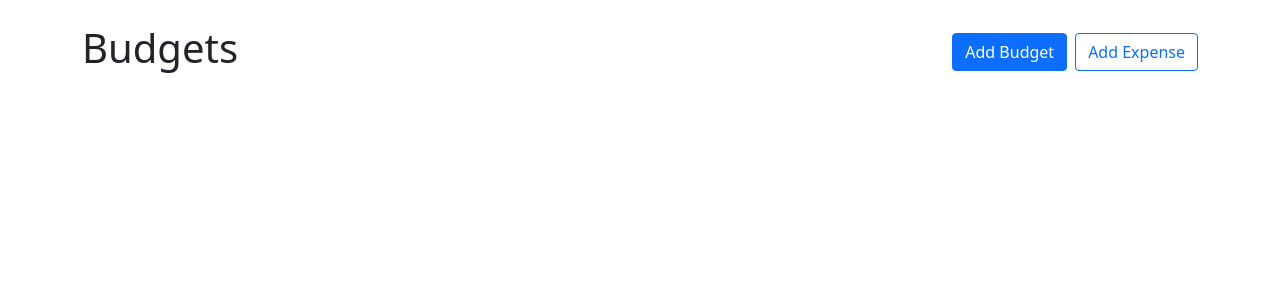
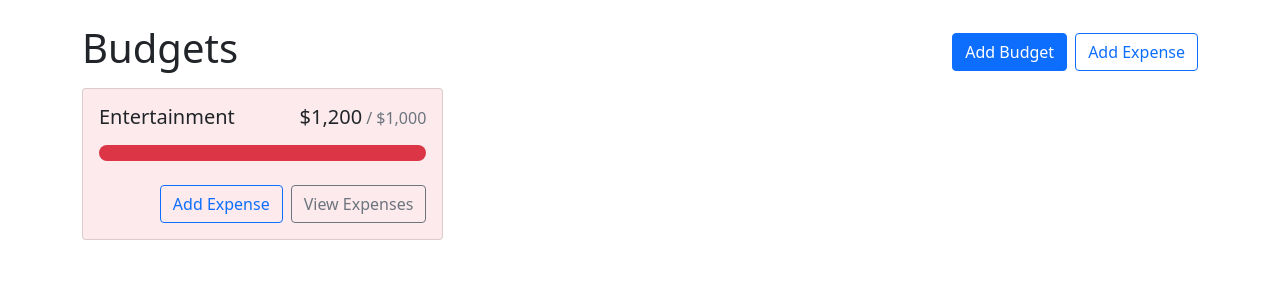
Before and after one commit to muscaiu/budget-app, a React (Create React App) app: page / in a window 1280 px wide. Shown: the top 300 px of the page. Built offline with nearby package versions, Linux system fonts and the light colour scheme.

Commit message:
added dynamic styled card

```diff
--- a/src/App.styles.tsx
+++ b/src/App.styles.tsx
@@ -13,3 +13,10 @@ export const StyledStack = styled(Stack).attrs({
 })``;
 
 export const H1 = styled.h1.attrs({ className: "me-auto" })``;
+
+export const Grid = styled.div.attrs({})`
+  display: grid;
+  grid-template-columns: repeat(auto-fill, minmax(300px, 1fr));
+  gap: 1rem;
+  align-items: flex-start;
+`;
--- a/src/App.tsx
+++ b/src/App.tsx
@@ -1,6 +1,7 @@
 import Button from "react-bootstrap/Button";
 
-import { StyledContainer, StyledStack, H1 } from "./App.styles";
+import { StyledContainer, StyledStack, H1, Grid } from "./App.styles";
+import BudgetCard from "./components/BudgetCard";
 
 function App() {
   return (
@@ -11,6 +12,9 @@ function App() {
         <Button variant="primary">Add Budget</Button>
         <Button variant="outline-primary">Add Expense</Button>
       </StyledStack>
+      <Grid>
+        <BudgetCard name="Entertainment" amount={1200} max={1000} />
+      </Grid>
     </StyledContainer>
   );
 }
--- /dev/null
+++ b/src/components/BudgetCard.tsx
@@ -0,0 +1,72 @@
+import styled from "styled-components";
+import Card from "react-bootstrap/Card";
+import Button from "react-bootstrap/esm/Button";
+import Stack from "react-bootstrap/esm/Stack";
+import ProgressBar from "react-bootstrap/ProgressBar";
+
+import { currencyFormatter } from "../utils";
+
+interface Props {
+  name: string;
+  amount: number;
+  max: number;
+  gray?: string;
+}
+
+function BudgetCard({ name, amount, max, gray }: Props) {
+  const cardBackground = () => {
+    const classNames = [];
+    if (amount > max) {
+      classNames.push("bg-danger", "bg-opacity-10");
+    } else if (gray) {
+      classNames.push("bg-light");
+    }
+    return classNames;
+  };
+
+  return (
+    <StyledCard className={cardBackground()}>
+      <Card.Body>
+        <Card.Title className="d-flex justify-content-between align-items-baseline fw-normal mb-3">
+          <div className="me-2">{name}</div>
+          <div className="d-flex align-items-baseline">
+            {currencyFormatter.format(amount)}
+            <span className="text-muted fs-6 ms-1">
+              / {currencyFormatter.format(max)}
+            </span>
+          </div>
+        </Card.Title>
+        <ProgressBar
+          className="rounded-pill"
+          variant={getProgressBarVariant(amount, max)}
+          min={0}
+          max={max}
+          now={amount}
+        />
+        <Stack direction="horizontal" gap={2} className="mt-4">
+          <Button variant="outline-primary" className="ms-auto">
+            Add Expense
+          </Button>
+          <Button variant="outline-secondary">View Expenses</Button>
+        </Stack>
+      </Card.Body>
+    </StyledCard>
+  );
+}
+
+export default BudgetCard;
+
+interface CardProps {
+  background: string;
+}
+
+const StyledCard = styled(Card).attrs(({ background }) => ({
+  className: background,
+}))<CardProps>``;
+
+const getProgressBarVariant = (amount: number, max: number) => {
+  const ratio = amount / max;
+  if (ratio < 0.5) return "primary";
+  if (ratio < 0.75) return "warning";
+  return "danger";
+};
--- /dev/null
+++ b/src/utils.ts
@@ -0,0 +1,5 @@
+export const currencyFormatter = new Intl.NumberFormat(undefined, {
+    currency: "usd",
+    style: "currency",
+    minimumFractionDigits: 0
+})
```
Also changed, not shown: tsconfig.json (+2 -8 lines), 1 other file (tests, documents, lock files or other folders).
